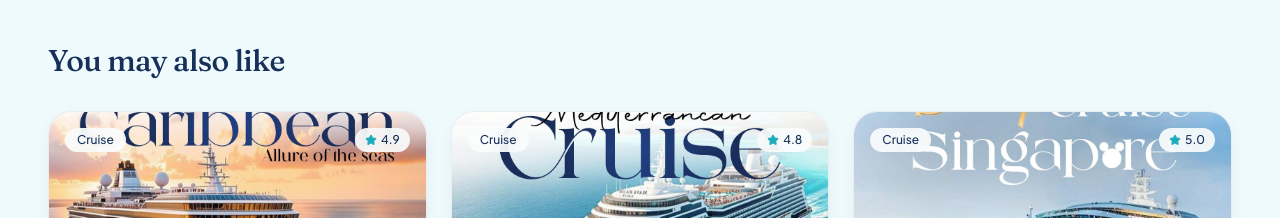
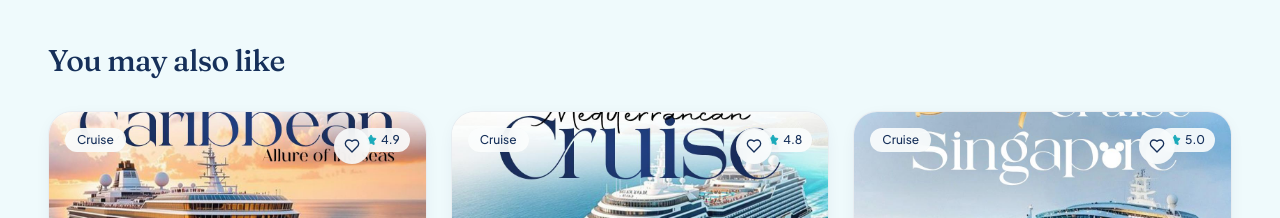
Before and after one commit to solomontiny/dsctravetours, a React (Vite) app: page /packages/cape-town-discovery in a window 1280 px wide. Shown: the part 2880-3098 px from the top of the page. Built offline with nearby package versions, Linux system fonts and the light colour scheme; no server answers; the database is empty.

Commit message:
Changes
Co-authored-by: solomontiny <29027862+solomontiny@users.noreply.github.com>

```diff
--- a/src/components/PackageCard.tsx
+++ b/src/components/PackageCard.tsx
@@ -102,6 +102,19 @@ const PackageCard = ({ pkg, index = 0, onQuickView }: Props) => {
           Quick view
         </button>
       )}
+      <button
+        type="button"
+        onClick={(e) => {
+          e.preventDefault();
+          e.stopPropagation();
+          toggle(pkg.slug);
+        }}
+        aria-label={fav ? "Remove from favorites" : "Save to favorites"}
+        aria-pressed={fav}
+        className="absolute left-3 top-3 grid h-9 w-9 place-items-center rounded-full bg-background/90 text-primary shadow-soft backdrop-blur transition-colors hover:bg-background sm:left-auto sm:right-14 sm:top-4"
+      >
+        <Heart className={cn("h-4 w-4 transition-colors", fav ? "fill-destructive text-destructive" : "text-primary")} />
+      </button>
     </motion.article>
   );
 };
```
